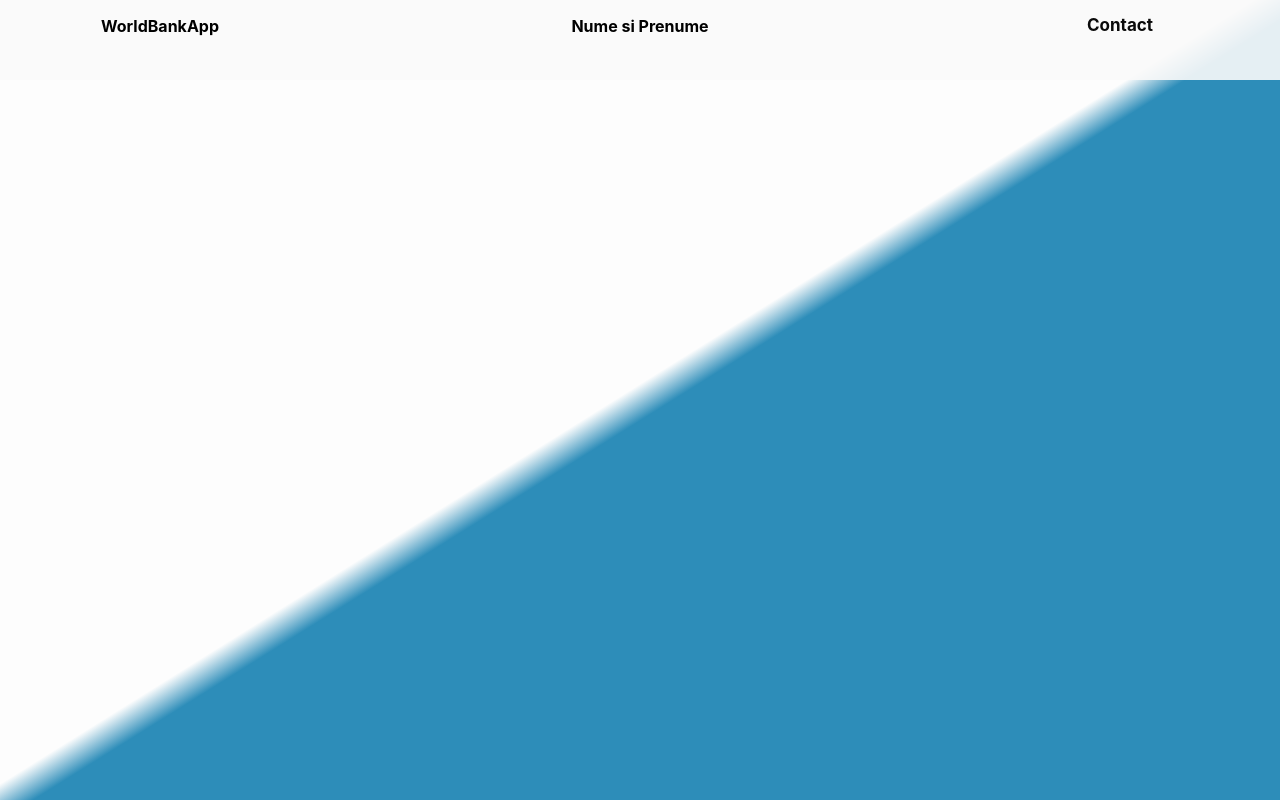
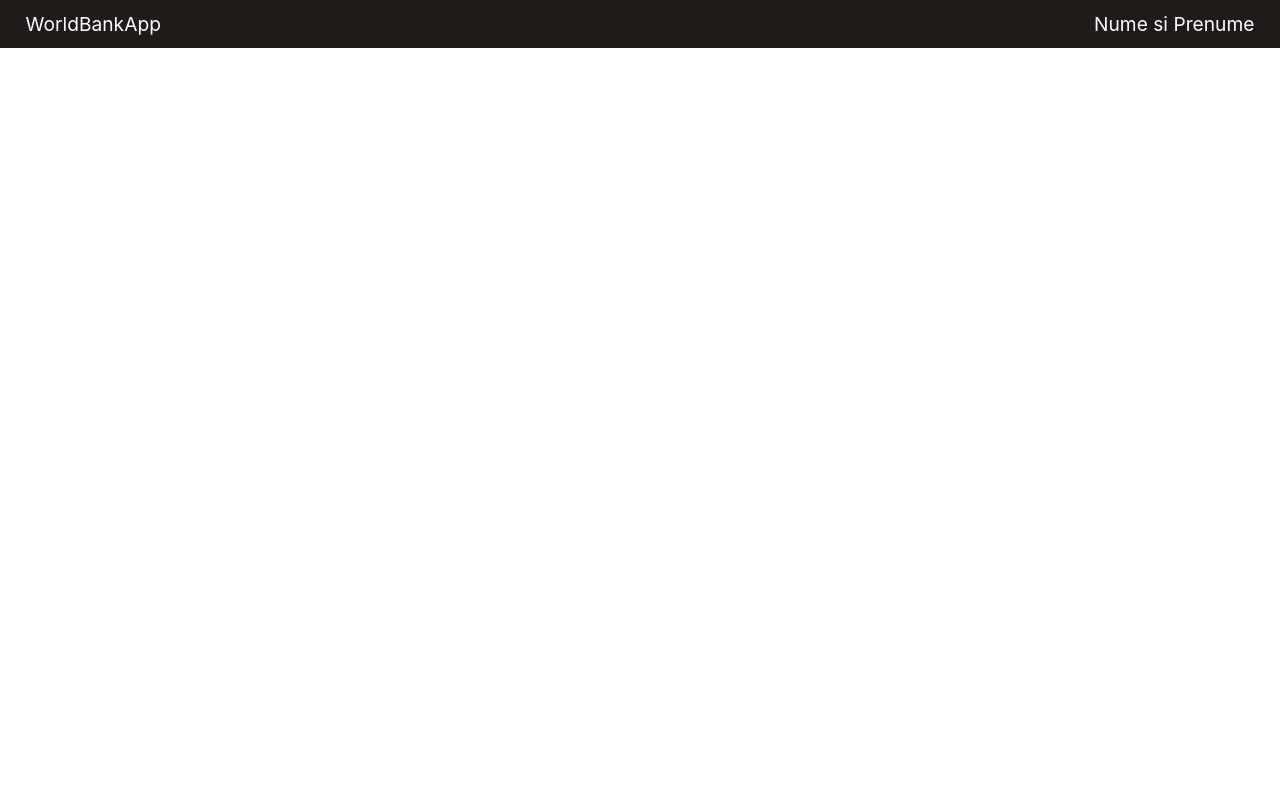
Before and after one commit to KtlnDev/bank-account-application, a React (Create React App) app in the folder bank-app-ui/: page /main in a window 1280 px wide. Built offline with nearby package versions, Linux system fonts and the light colour scheme.

Commit message:
Main page layout

```diff
--- a/bank-app-ui/src/components/login-page/login-page.jsx
+++ b/bank-app-ui/src/components/login-page/login-page.jsx
@@ -3,7 +3,7 @@ import './login-page.css'
 import logo from "../../resources/logo.png"
 import LoginIcon from "../../resources/login-icon.png"
 
-function LoginPage(){
+function LoginPage(props){
     const [email, setEmail] = useState('');
     const [password, setPassword] = useState('');
     const [errorMessage, setErrorMessage] = useState('');
@@ -14,6 +14,7 @@ function LoginPage(){
             email: email,
             password: password
         };
+        props.history.push('/main');
         console.log(loginData);
     }
 
@@ -25,9 +26,9 @@ function LoginPage(){
                 <img  src={LoginIcon} alt="Not found"/>
                 <form  className="login-form" onSubmit={loginHandler} >
                     <label className="login-label">Email</label>
-                    <input className="input-field" type="email" name="email" placeholder="Enter your email address" onChange={e => setEmail(e.target.value)} required/>
+                    <input className="input-field" type="email" name="email" placeholder="Enter your email address" onChange={e => setEmail(e.target.value)}/>
                     <label className="login-label">Password</label>
-                    <input className="input-field" type="password" name="password" placeholder="Enter your password" onChange={e => setPassword(e.target.value)} required/>
+                    <input className="input-field" type="password" name="password" placeholder="Enter your password" onChange={e => setPassword(e.target.value)}/>
                     <span className="error-message">{errorMessage}</span>
                     <input className="login-button" type="submit" value="Login" />
                 </form>
--- a/bank-app-ui/src/components/main-page/main-page.css
+++ b/bank-app-ui/src/components/main-page/main-page.css
@@ -1,32 +1,31 @@
-.page-container{
-    height: 100vh;
+.page-container-main{
+    max-height: 100vh;
     width: 100%;
-    display: grid;
+    display: flex;
+    flex-direction: column;
+    align-items: center;
     background-color: blue;
     background: linear-gradient(to right bottom, #fdfdfd 49%, rgb(45, 141, 185) 51.3%);
 }
 
-.topnav {
-    width:100%;
-    height:10vh;
-    background: rgba(250, 250, 250, 0.9);
-    display: grid;
-    grid-template-columns: 25% 50% 25%;
+.navigation-bar{
+    width: 100%;
+    display: flex;
+    justify-content: space-between;
+    height: 6vh;
+    background-color: #1E1B18;
+    color: white;
 }
 
-.topnav p{
-    font-weight: bold;
+.nav-item{
+    align-self: center;
+    margin: 0 2%;
+    font-size: 1.2rem;
 }
 
-.topnav a{
-    float: right;
-  color: #0a0a0a;
-  padding: 15px 15px;
-  font-weight: bold;
-  text-decoration: none;
-  font-size: 17px;
+.rest-of-the-page{
+    width: 100%;
+    flex-grow: 1;
+    overflow: hidden;
+    overflow-y: auto;
 }
- .topnav a:hover {
-    background-color: #ddd;
-    color: black;
-  }
--- a/bank-app-ui/src/components/main-page/main-page.jsx
+++ b/bank-app-ui/src/components/main-page/main-page.jsx
@@ -1,18 +1,15 @@
 import React, { useState } from "react"
 import './main-page.css'
-import logo from "../../resources/logo.png"
 
 function MainPage(){
 
     return(
-    <div className="page-container">
-        <div className="topnav">
-           {/* <img className="logo"  src={logo} alt="Not found"/>
-           <div className="topnav-container"> */}
-               <p>WorldBankApp</p>
-               <p>Nume si Prenume</p>
-               <a href="#contact">Contact</a>
-
+    <div className="page-container-main">
+        <div className="navigation-bar">
+               <span className="nav-item">WorldBankApp</span>
+               <span className="nav-item"> Nume si Prenume</span>
+        </div>
+        <div className="rest-of-the-page">
         </div>
     </div>
     )
```
